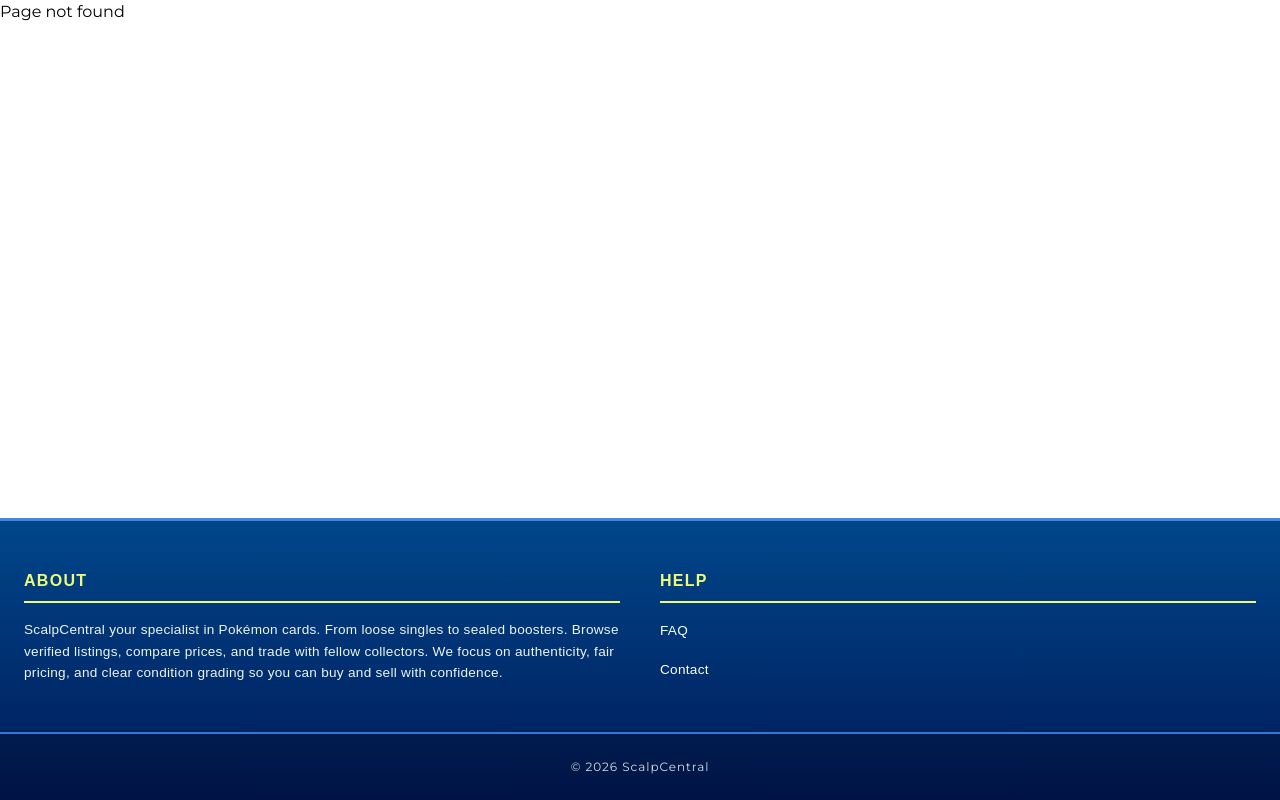
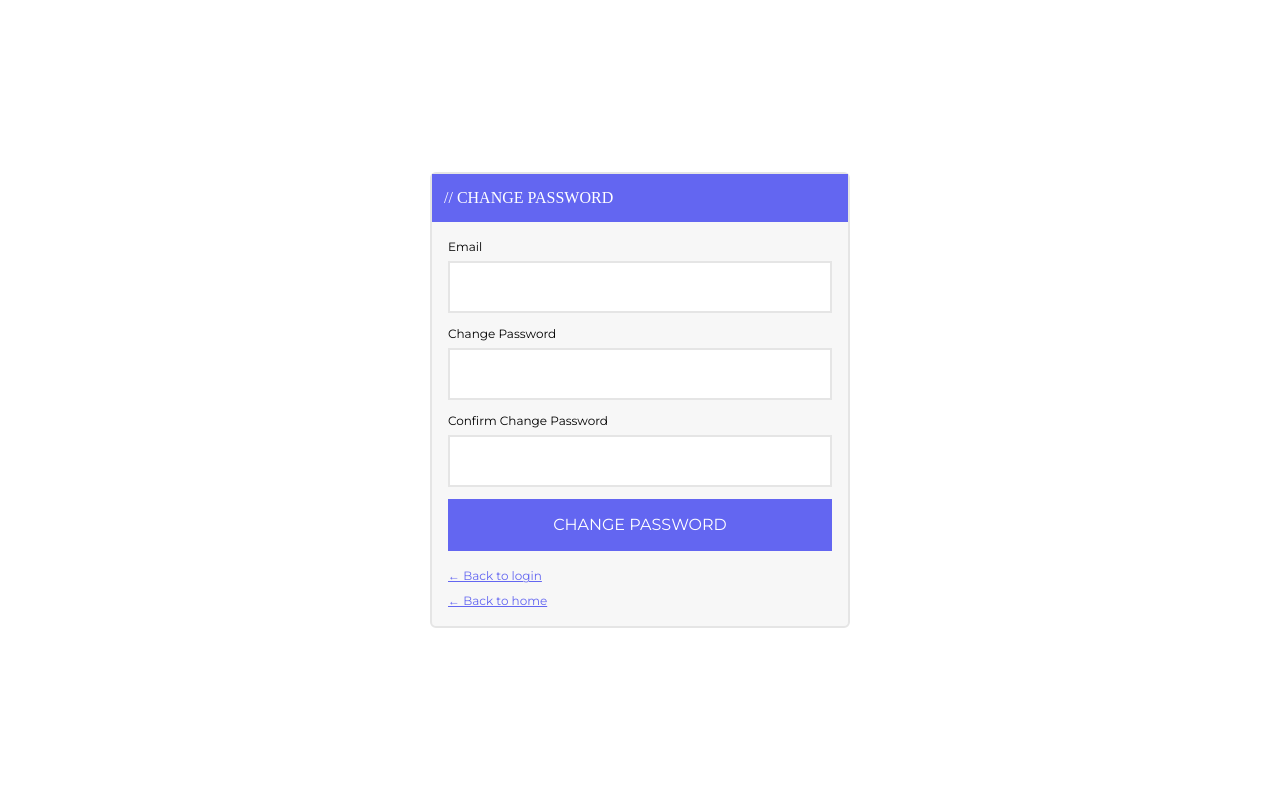
Before and after one commit to QNoah/ScalpCentral, a React (Vite) app in the folder Website/: page /reset-password in a window 1280 px wide. Shown: the top 800 px of the page. Built offline with nearby package versions, Linux system fonts and the light colour scheme.

Commit message:
change password werkt ook

```diff
--- a/Website/src/App.tsx
+++ b/Website/src/App.tsx
@@ -10,6 +10,7 @@ import OrderConfirmation from './Components/Pages/OrderConfirmation';
 import ProductList from './Components/Pages/Admin/ProductList';
 import { CartPage } from './Components/Pages/CartPage';
 import Footer from './Components/PageParts/Footer';
+import { ResetPasswordPage } from './Components/Pages/ResetPasswordPage';
 
 function App() {
   const [isLoading, setIsLoading] = useState(true);
@@ -62,6 +63,7 @@ function App() {
         <Route path="/product/:id" element={<ProductPage />} />
         <Route path='/order-confirmation' element={<OrderConfirmation/>}/>
         <Route path='product-list' element={<ProductList/>}/>
+        <Route path='/reset-password' element={<ResetPasswordPage/>}/>
         <Route path="*" element={<p>Page not found</p>} />
         </Routes>
       </main>
--- a/Website/src/Components/Pages/AuthPages.tsx
+++ b/Website/src/Components/Pages/AuthPages.tsx
@@ -1,7 +1,7 @@
 import { useState } from "react";
 import { Link, useNavigate } from "react-router";
 import { useAuth } from "../Functionalities/AuthContext";
-import { setCookie } from "../Functionalities/CookieUtils"
+import { setCookie } from "../Functionalities/CookieUtils";
 import "../Styling/Auth.css";
 
 /* -------------------- TYPES -------------------- */
@@ -194,8 +194,27 @@ export function RegisterPage() {
   );
 }
 
-/* -------------------- SHARED UI -------------------- */
-function Input({
+
+/* -------------------- LAYOUT -------------------- */
+function AuthLayout({
+  title,
+  children
+}: {
+  title: string;
+  children: React.ReactNode;
+}) {
+  return (
+    <div className="container">
+      <div className="box">
+        <div className="header">{title}</div>
+        <div className="content">{children}</div>
+      </div>
+    </div>
+  );
+}
+
+/* -------------------- Input -------------------- */
+export function Input({
   name,
   value,
   type = "text",
@@ -219,24 +238,6 @@ function Input({
   );
 }
 
-/* -------------------- LAYOUT -------------------- */
-function AuthLayout({
-  title,
-  children
-}: {
-  title: string;
-  children: React.ReactNode;
-}) {
-  return (
-    <div className="container">
-      <div className="box">
-        <div className="header">{title}</div>
-        <div className="content">{children}</div>
-      </div>
-    </div>
-  );
-}
-
 /* -------------------- LINKS -------------------- */
 function AuthLinks({ mode }: { mode: "login" | "register" }) {
   return (
--- a/Website/src/Components/Pages/ResetPasswordPage.tsx
+++ b/Website/src/Components/Pages/ResetPasswordPage.tsx
@@ -1,6 +1,5 @@
 import { useState } from "react";
-import { useNavigate } from "react-router";
-import { Link } from "react-router-dom";
+import { useNavigate, Link } from "react-router-dom";
 import "../Styling/Auth.css";
 
 type ChangePasswordForm = {
@@ -9,7 +8,7 @@ type ChangePasswordForm = {
     confirmPassword: string;
 };
 
-export function ChangePasswordPage() {
+export function ResetPasswordPage() {
     const navigate = useNavigate();
 
     const [form, setForm] = useState<ChangePasswordForm>({
@@ -37,25 +36,21 @@ export function ChangePasswordPage() {
     function validate() {
         const e: Partial<ChangePasswordForm> = {};
 
-        if (!form.email)
-            e.email = "Required";
+        if (!form.email) e.email = "Required";
+        if (!form.password) e.password = "Required";
 
-        if (!form.password)
-            e.password = "Required";
-
-        if (form.password !== form.confirmPassword)
+        if (form.password !== form.confirmPassword) {
             e.confirmPassword = "Passwords do not match";
+        }
 
         setError(e);
-
         return Object.keys(e).length === 0;
     }
 
     async function onSubmit(e: React.FormEvent) {
         e.preventDefault();
 
-        if (!validate())
-            return;
+        if (!validate()) return;
 
         const response = await fetch(
             "http://localhost:5231/api/users/reset-password",
@@ -72,8 +67,10 @@ export function ChangePasswordPage() {
         );
 
         if (!response.ok) {
+            const msg = await response.text();
+
             setError({
-                email: "User not found"
+                email: msg || "User not found"
             });
 
             return;
@@ -86,14 +83,16 @@ export function ChangePasswordPage() {
         <AuthLayout title="// CHANGE PASSWORD">
             <form onSubmit={onSubmit}>
                 <Input
-                    name="email"
+                field="email"
+                label="Email"
                 value={form.email}
                 onChange={onChange}
                 error={error.email}
                 />
 
                 <Input
-                    name="password"
+                field="password"
+                label="Change Password"
                 type="password"
                 value={form.password}
                 onChange={onChange}
@@ -101,7 +100,8 @@ export function ChangePasswordPage() {
                 />
 
                 <Input
-                    name="confirmPassword"
+                field="confirmPassword"
+                label="Confirm Change Password"
                 type="password"
                 value={form.confirmPassword}
                 onChange={onChange}
@@ -113,34 +113,12 @@ export function ChangePasswordPage() {
                 </button>
             </form>
 
-            <AuthLinks mode="register" />
+            <AuthLinks />
         </AuthLayout>
-    );
-
-    function Input({
-      name,
-      value,
-      type = "text",
-      error,
-      onChange
-    }: any) {
-      return (
-        <div>
-          <label className="label">{name.toUpperCase()}</label>
-
-          <input
-            name={name}
-            value={value}
-            type={type}
-            onChange={onChange}
-            className="input"
-          />
-
-          {error && <div className="error">{error}</div>}
-        </div>
     );
 }
 
+/* -------------------- LAYOUT -------------------- */
 function AuthLayout({
     title,
     children
@@ -158,20 +136,38 @@ export function ChangePasswordPage() {
     );
 }
 
-    function AuthLinks({ mode }: { mode: "login" | "register" }) {
+/* -------------------- Input -------------------- */
+export function Input({
+  field,
+  label,
+  value,
+  type = "text",
+  error,
+  onChange
+}: any) {
+  return (
+    <div>
+      <label className="label">{label}</label>
+
+      <input
+        name={field}
+        value={value}
+        type={type}
+        onChange={onChange}
+        className="input"
+      />
+
+      {error && <div className="error">{error}</div>}
+    </div>
+  );
+}
+
+/* -------------------- LINKS -------------------- */
+function AuthLinks() {
     return (
         <div className="links">
-          {mode === "login" ? (
-            <>
-              <Link to="/register">No account? Register</Link>
-              <Link to="/reset-password">Forgot password?</Link>
-            </>
-          ) : (
-            <Link to="/login">Already have an account? Login</Link>
-          )}
-
+            <Link to="/login">← Back to login</Link>
             <Link to="/">← Back to home</Link>
         </div>
     );
 }
-}
```
Also changed, not shown: 1 other file (tests, documents, lock files or other folders). Lines whose indentation alone changed are shown as unchanged.
